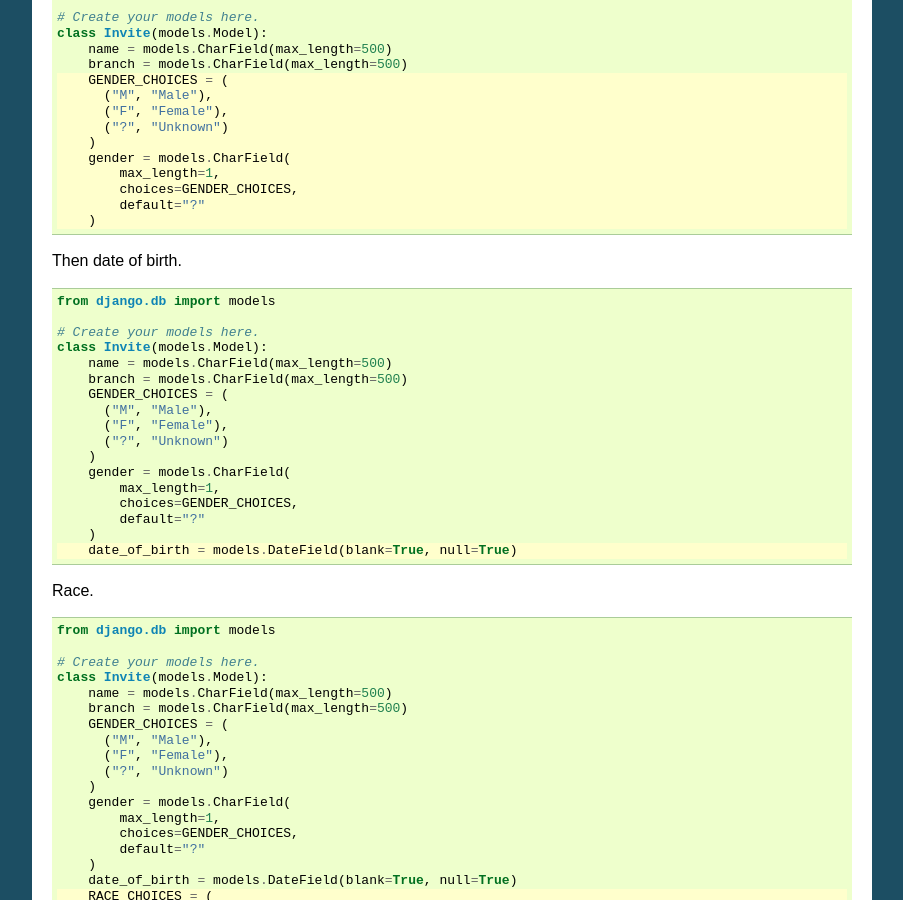
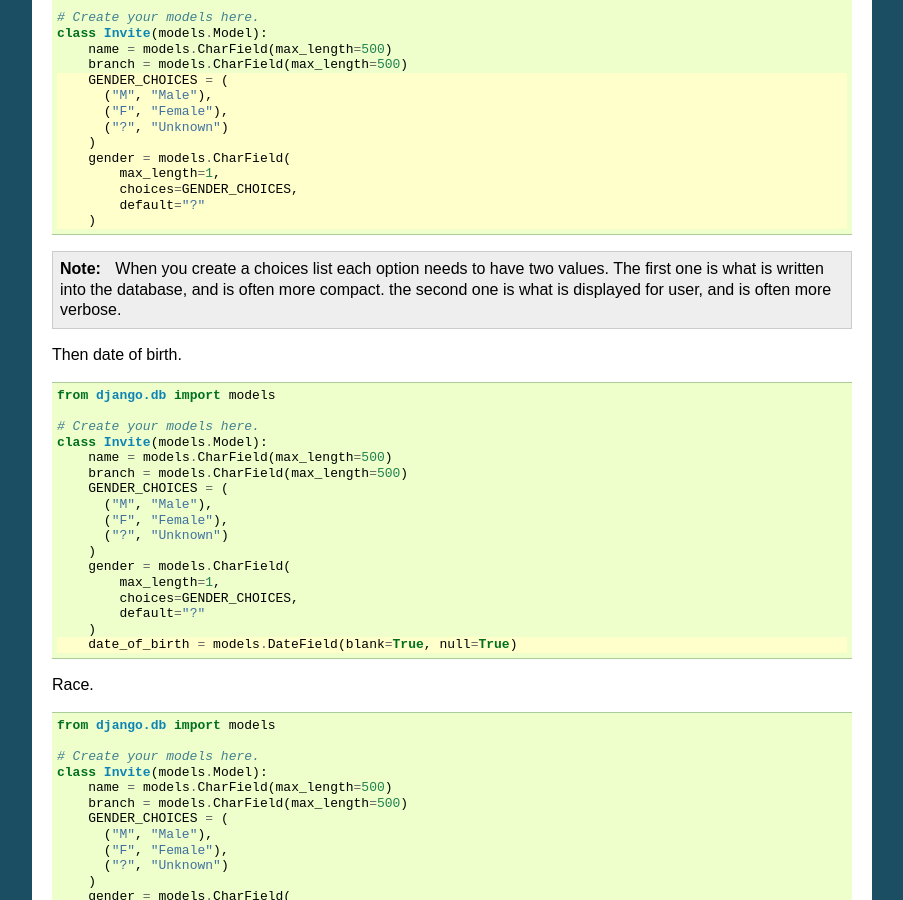
Before and after one commit to palewire/first-django-admin, a Sphinx documentation site: the page built from docs/index.rst, in a window 1280 px wide and 900 px high, scrolled down 5490 px. Shown: the whole window, without its empty margins (198-1101 px from the left). Built offline with Sphinx 7.4.7, drawn with Linux system fonts in a browser that asks for light colours.

Commit message:
Explained why choices lists have two values for each option. Fixes #6.

```diff
--- a/docs/index.rst
+++ b/docs/index.rst
@@ -334,6 +334,10 @@ First gender.
           choices=GENDER_CHOICES,
           default="?"
       )
+
+.. note::
+
+    When you create a choices list each option needs to have two values. The first one is what is written into the database, and is often more compact. the second one is what is displayed for user, and is often more verbose.
 
 Then date of birth.
 
```
Also changed, not shown: 5 other files.
